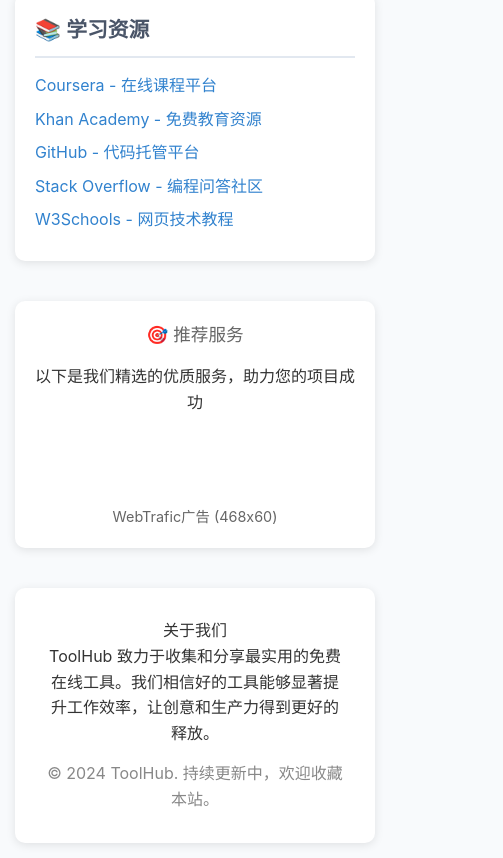
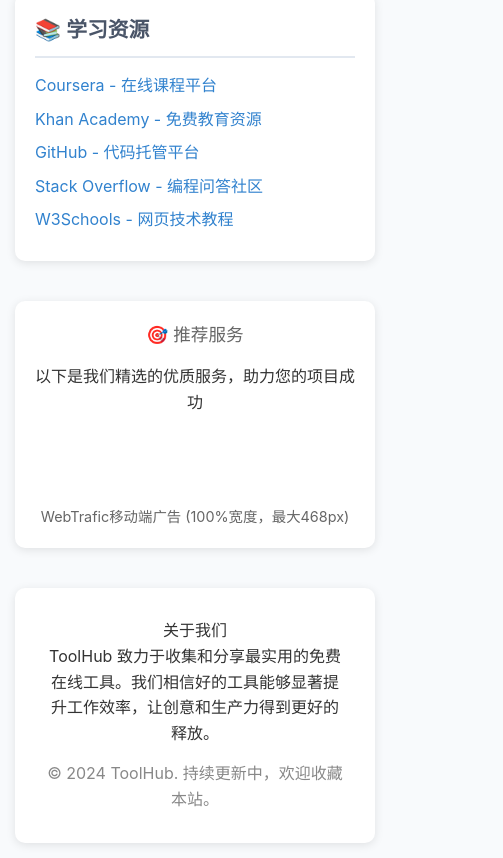
Before and after one commit to senma231/addbg, a Next.js app: page / in a window 390 px wide. Shown: the part 1358-2216 px from the top of the page, 503 px wide, since content can reach past the window. Built offline with nearby package versions, Linux system fonts and the light colour scheme.

Commit message:
Use EXACT original ad codes from ads.md - PopCash Standard + WebTrafic responsive

```diff
--- a/src/app/page.tsx
+++ b/src/app/page.tsx
@@ -75,19 +75,13 @@
       </footer>
 
 
-      {/* PopCash 广告代码 - 直接使用广告联盟提供的原始代码 */}
-      <script dangerouslySetInnerHTML={{
+      {/* PopCash 广告代码 - 完全按照ads.md中的原始代码 */}
+      <script type="text/javascript" dangerouslySetInnerHTML={{
         __html: `
           var uid = '494658';
           var wid = '745470';
-          var pop_tag = document.createElement('script');
-          pop_tag.src='//cdn.popcash.net/show.js';
-          document.body.appendChild(pop_tag);
-          pop_tag.onerror = function() {
-            pop_tag = document.createElement('script');
-            pop_tag.src='//cdn2.popcash.net/show.js';
-            document.body.appendChild(pop_tag);
-          };
+          var pop_tag = document.createElement('script');pop_tag.src='//cdn.popcash.net/show.js';document.body.appendChild(pop_tag);
+          pop_tag.onerror = function() {pop_tag = document.createElement('script');pop_tag.src='//cdn2.popcash.net/show.js';document.body.appendChild(pop_tag)};
         `
       }} />
     </div>
--- a/src/components/WebTraficAd.tsx
+++ b/src/components/WebTraficAd.tsx
@@ -1,7 +1,40 @@
+'use client';
+
+import { useEffect, useState } from 'react';
+
 export default function WebTraficAd() {
+  const [isMobile, setIsMobile] = useState(false);
+
+  useEffect(() => {
+    const checkMobile = () => {
+      setIsMobile(window.innerWidth < 768);
+    };
+
+    checkMobile();
+    window.addEventListener('resize', checkMobile);
+
+    return () => window.removeEventListener('resize', checkMobile);
+  }, []);
+
   return (
     <div style={{ marginTop: '20px' }}>
-      {/* WebTrafic 广告代码 - 直接使用广告联盟提供的原始代码 */}
+      {/* WebTrafic 广告代码 - 完全按照ads.md中的原始代码 */}
+      {isMobile ? (
+        // 移动端版本
+        <div
+          id="webtraf_16929"
+          style={{
+            width: '100%',
+            maxWidth: '468px',
+            height: '60px',
+            margin: '0 auto'
+          }}
+          dangerouslySetInnerHTML={{
+            __html: '<script src="https://webtrafic.ru/ads.php?uid=16929" async></script>'
+          }}
+        />
+      ) : (
+        // 桌面端版本
         <div
           id="webtraf_16929"
           style={{
@@ -9,11 +42,13 @@
             height: '60px',
             margin: '0 auto'
           }}
-      >
-        <script src="https://webtrafic.ru/ads.php?uid=16929" async></script>
-      </div>
+          dangerouslySetInnerHTML={{
+            __html: '<script src="https://webtrafic.ru/ads.php?uid=16929" async></script>'
+          }}
+        />
+      )}
       <p style={{ marginTop: '10px', fontSize: '0.9rem', color: '#666' }}>
-        WebTrafic广告 (468x60)
+        {isMobile ? 'WebTrafic移动端广告 (100%宽度，最大468px)' : 'WebTrafic桌面端广告 (468px宽度)'}
       </p>
     </div>
   );
```
Lines whose indentation alone changed are shown as unchanged.
